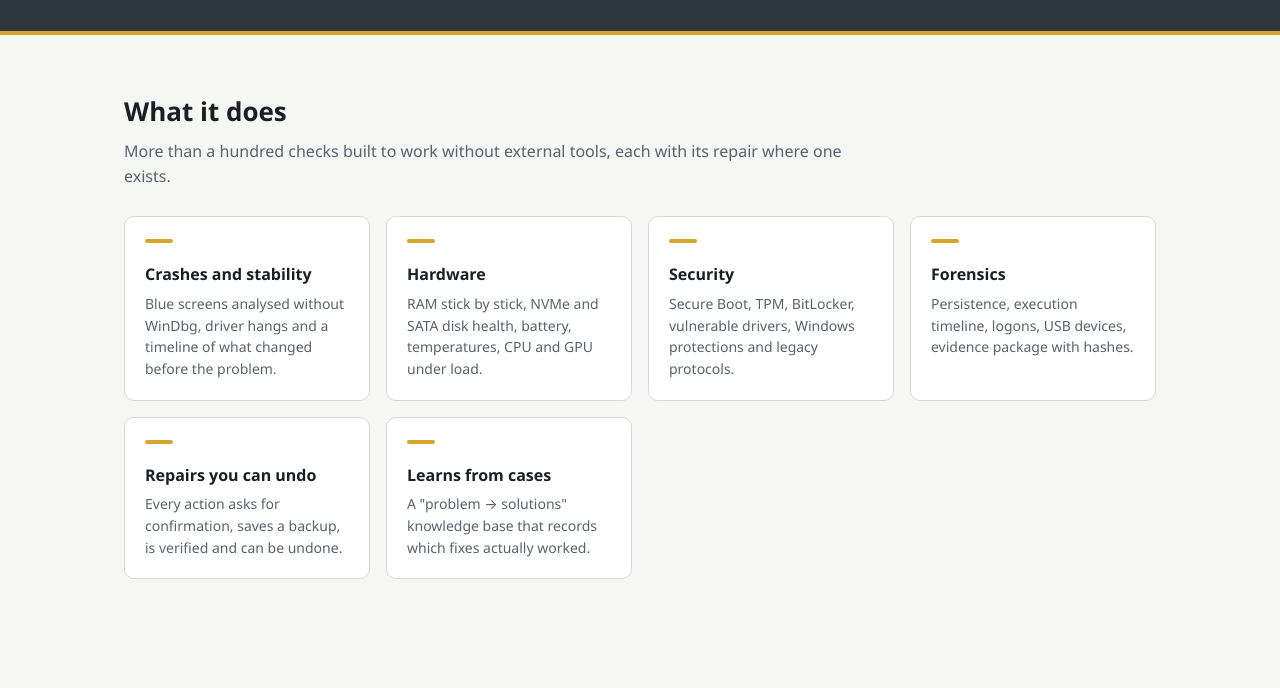
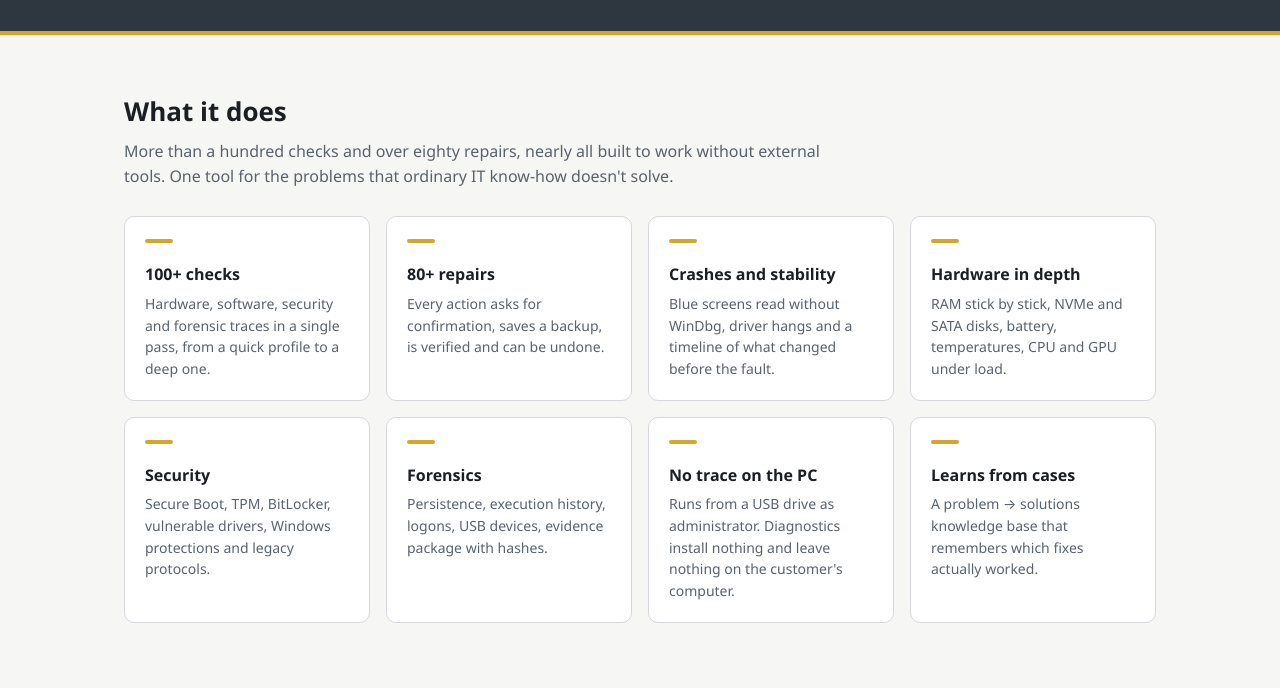
Before and after one commit to pctr-app/pctr-app.github.io, a plain HTML site: page index.html in a window 1280 px wide. Shown: the part 532-1220 px from the top of the page. Drawn offline with Linux system fonts and the light colour scheme.

Commit message:
Sezione Cosa fa a 8 riquadri, focus su analisi e riparazioni

```diff
--- a/index.html
+++ b/index.html
@@ -75,14 +75,16 @@
   <section id="funzioni">
     <div class="wrap">
       <h2><span data-l="it">Cosa fa</span><span data-l="en">What it does</span></h2>
-      <p class="lead"><span data-l="it">Oltre cento controlli scritti per lavorare senza strumenti esterni, ciascuno con la sua riparazione quando esiste.</span><span data-l="en">More than a hundred checks built to work without external tools, each with its repair where one exists.</span></p>
+      <p class="lead"><span data-l="it">Oltre cento controlli e più di ottanta riparazioni, quasi tutti scritti per lavorare senza strumenti esterni. Un solo strumento per i problemi che le normali conoscenze IT non risolvono.</span><span data-l="en">More than a hundred checks and over eighty repairs, nearly all built to work without external tools. One tool for the problems that ordinary IT know-how doesn't solve.</span></p>
       <div class="grid">
-        <div class="card"><span class="k"></span><h3><span data-l="it">Crash e stabilità</span><span data-l="en">Crashes and stability</span></h3><p><span data-l="it">Schermate blu analizzate senza WinDbg, blocchi dei driver e una cronologia di cosa è cambiato prima del problema.</span><span data-l="en">Blue screens analysed without WinDbg, driver hangs and a timeline of what changed before the problem.</span></p></div>
-        <div class="card"><span class="k"></span><h3><span data-l="it">Hardware</span><span data-l="en">Hardware</span></h3><p><span data-l="it">RAM banco per banco, salute dei dischi NVMe e SATA, batteria, temperature, CPU e GPU sotto carico.</span><span data-l="en">RAM stick by stick, NVMe and SATA disk health, battery, temperatures, CPU and GPU under load.</span></p></div>
+        <div class="card"><span class="k"></span><h3><span data-l="it">Oltre 100 controlli</span><span data-l="en">100+ checks</span></h3><p><span data-l="it">Hardware, software, sicurezza e tracce forensi in una sola passata, dal profilo rapido a quello approfondito.</span><span data-l="en">Hardware, software, security and forensic traces in a single pass, from a quick profile to a deep one.</span></p></div>
+        <div class="card"><span class="k"></span><h3><span data-l="it">Oltre 80 riparazioni</span><span data-l="en">80+ repairs</span></h3><p><span data-l="it">Ogni intervento chiede conferma, salva un backup, viene verificato e si può annullare.</span><span data-l="en">Every action asks for confirmation, saves a backup, is verified and can be undone.</span></p></div>
+        <div class="card"><span class="k"></span><h3><span data-l="it">Crash e stabilità</span><span data-l="en">Crashes and stability</span></h3><p><span data-l="it">Schermate blu lette senza WinDbg, blocchi dei driver e una cronologia di cosa è cambiato prima del guasto.</span><span data-l="en">Blue screens read without WinDbg, driver hangs and a timeline of what changed before the fault.</span></p></div>
+        <div class="card"><span class="k"></span><h3><span data-l="it">Hardware a fondo</span><span data-l="en">Hardware in depth</span></h3><p><span data-l="it">RAM banco per banco, dischi NVMe e SATA, batteria, temperature, CPU e GPU sotto carico.</span><span data-l="en">RAM stick by stick, NVMe and SATA disks, battery, temperatures, CPU and GPU under load.</span></p></div>
         <div class="card"><span class="k"></span><h3><span data-l="it">Sicurezza</span><span data-l="en">Security</span></h3><p><span data-l="it">Secure Boot, TPM, BitLocker, driver vulnerabili, protezioni di Windows e protocolli obsoleti.</span><span data-l="en">Secure Boot, TPM, BitLocker, vulnerable drivers, Windows protections and legacy protocols.</span></p></div>
-        <div class="card"><span class="k"></span><h3><span data-l="it">Analisi forense</span><span data-l="en">Forensics</span></h3><p><span data-l="it">Persistenze, cronologia delle esecuzioni, accessi, dispositivi USB, pacchetto delle prove con hash.</span><span data-l="en">Persistence, execution timeline, logons, USB devices, evidence package with hashes.</span></p></div>
-        <div class="card"><span class="k"></span><h3><span data-l="it">Riparazioni con annullamento</span><span data-l="en">Repairs you can undo</span></h3><p><span data-l="it">Ogni intervento chiede conferma, salva un backup, viene verificato e si può annullare.</span><span data-l="en">Every action asks for confirmation, saves a backup, is verified and can be undone.</span></p></div>
-        <div class="card"><span class="k"></span><h3><span data-l="it">Impara dai casi</span><span data-l="en">Learns from cases</span></h3><p><span data-l="it">Una base di conoscenza "problema → soluzioni" che registra quali rimedi hanno funzionato davvero.</span><span data-l="en">A "problem → solutions" knowledge base that records which fixes actually worked.</span></p></div>
+        <div class="card"><span class="k"></span><h3><span data-l="it">Analisi forense</span><span data-l="en">Forensics</span></h3><p><span data-l="it">Persistenze, cronologia delle esecuzioni, accessi, dispositivi USB, pacchetto delle prove con hash.</span><span data-l="en">Persistence, execution history, logons, USB devices, evidence package with hashes.</span></p></div>
+        <div class="card"><span class="k"></span><h3><span data-l="it">Nessuna traccia sul PC</span><span data-l="en">No trace on the PC</span></h3><p><span data-l="it">Gira da chiavetta come amministratore. La diagnosi non installa e non lascia niente sul computer del cliente.</span><span data-l="en">Runs from a USB drive as administrator. Diagnostics install nothing and leave nothing on the customer's computer.</span></p></div>
+        <div class="card"><span class="k"></span><h3><span data-l="it">Impara dai casi</span><span data-l="en">Learns from cases</span></h3><p><span data-l="it">Una base di conoscenza problema → soluzioni che ricorda quali rimedi hanno funzionato davvero.</span><span data-l="en">A problem → solutions knowledge base that remembers which fixes actually worked.</span></p></div>
       </div>
     </div>
   </section>
```
